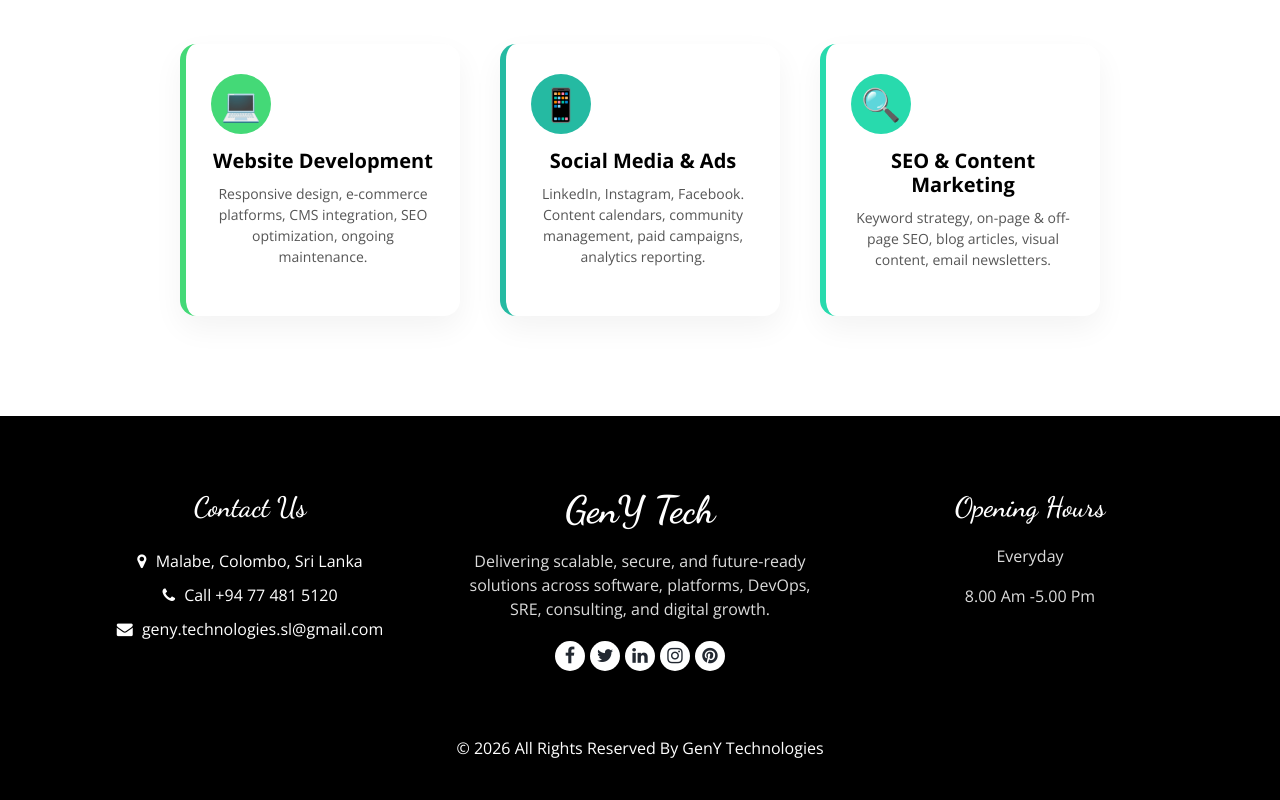
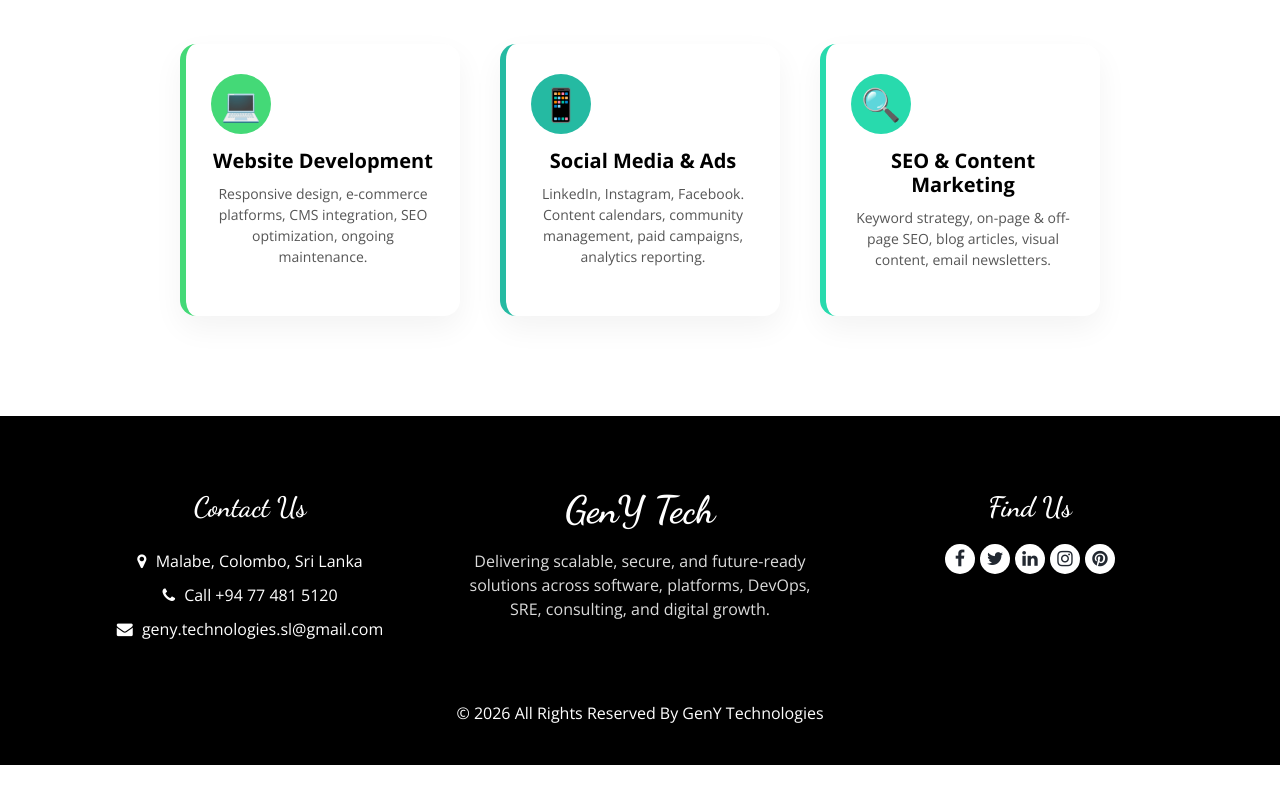
Before and after one commit to ikronyx/geny-tech-web, a plain HTML site: page index.html in a window 1280 px wide. Shown: the part 3762-4562 px from the top of the page. After the commit the page ends 4527 px from the top, so only its background shows below. Drawn offline with nearby package versions, Linux system fonts and the light colour scheme; some packages are replaced by stand-ins of ours.

Commit message:
Update index.html

```diff
--- a/index.html
+++ b/index.html
@@ -769,6 +769,13 @@
               Delivering scalable, secure, and future-ready solutions across software, platforms, DevOps, SRE,
               consulting, and digital growth.
             </p>
+
+          </div>
+        </div>
+        <div class="col-md-4 footer-col">
+          <h4>
+            Find Us
+          </h4>
           <div class="footer_social">
             <a href="">
               <i class="fa fa-facebook" aria-hidden="true"></i>
@@ -786,18 +793,6 @@
               <i class="fa fa-pinterest" aria-hidden="true"></i>
             </a>
           </div>
-          </div>
-        </div>
-        <div class="col-md-4 footer-col">
-          <h4>
-            Opening Hours
-          </h4>
-          <p>
-            Everyday
-          </p>
-          <p>
-            8.00 Am -5.00 Pm
-          </p>
         </div>
       </div>
       <div class="footer-info">
```
Lines whose indentation alone changed are shown as unchanged.
